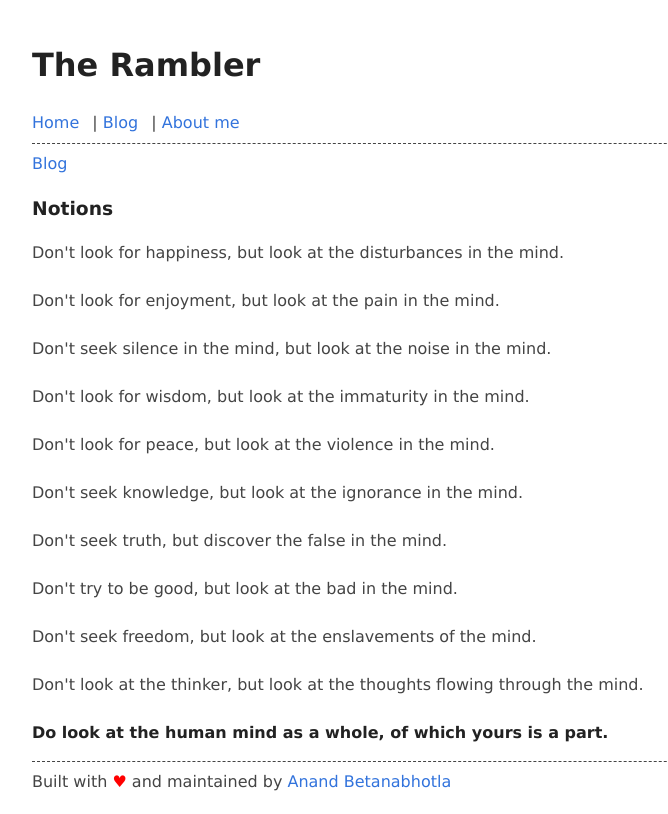
After one commit to nanpython/the_rambler, a Flask app: page /blog/notions in a window 1280 px wide. The commit adds this page. Shown: the whole page, without its empty margins (248-916 px from the left). Run offline with Flask 2, Linux system fonts and the light colour scheme.

Commit message:
Changed 4 files Created: templates/blog/notions.html,templates/poems/lamp_of_wisdom.html Updated: templates/blog/index.html,templates/poems/index.html

```diff
--- a/templates/blog/index.html
+++ b/templates/blog/index.html
@@ -15,6 +15,7 @@
                     Not just about me, but about relatives and friends as well, and then some. Sometimes I wrote about myself in the third person.
                  </p>
             <ul class="blog-posts">
+              <li><a href="/blog/notions">Notions</a></li
                 <li><a href="/blog/first_week_bellevue">First Week in Bellevue</a></li>
                 <li><a href="/blog/babus_scooter">Babu's Scooter</a></li>
                 <li><a href="/blog/health">Health</a></li>
@@ -24,7 +25,6 @@
               <li><a href="/blog/babus_beliefs">Babu's Beliefs</a></li>
                 <li><a href="/blog/argument">Argument</a></li>
                 <li><a href="/blog/belief">Belief</a></li>
-
             </ul>
        </div>
 {% endblock %}
--- /dev/null
+++ b/templates/blog/notions.html
@@ -0,0 +1,36 @@
+{% include "header.html" %}
+<nav>
+    <a href="/blog">Blog</a>
+</nav>
+{% block content %}
+<div class="main-container">
+    <h3>Notions</h3>
+    <div>
+<p>
+Don't look for happiness, but look at the disturbances in the mind.
+<br><br>
+Don't look for enjoyment, but look at the pain in the mind.
+<br><br>
+Don't seek silence in the mind, but look at the noise in the mind.
+<br><br>
+Don't look for wisdom, but look at the immaturity in the mind.
+<br><br>
+Don't look for peace, but look at the violence in the mind.
+<br><br>
+Don't seek knowledge, but look at the ignorance in the mind.
+<br><br>
+Don't seek truth, but discover the false in the mind.
+<br><br>
+Don't try to be good, but look at the bad in the mind.
+<br><br>
+Don't seek freedom, but look at the enslavements of the mind.
+<br><br>
+Don't look at the thinker, but look at the thoughts flowing through the mind.
+  <br><br>
+<strong>Do look at the human mind as a whole, of which yours is a part.</strong>
+</p>
+</div>
+</div>
+<hr>
+{% endblock %}
+{% include "footer.html" %}
--- a/templates/poems/index.html
+++ b/templates/poems/index.html
@@ -7,6 +7,7 @@
                 I attempted a little poetry. Don't say I did't warn you.
             </p>
             <ul class="blog-posts">
+              <li><a href="/poems/lamp_f_wisdom">Lamp of Wisdom</a></li>
                 <li><a href="/poems/summer_rain">Summer Rain</a></li>
                 <li><a href="/poems/shiny_one">O Shiny One</a></li>
                 <li><a href="/poems/ode2morn">Ode To Morning Light</a></li>
```
Also changed, not shown: templates/poems/lamp_of_wisdom.html (added, +44 -0 lines).
